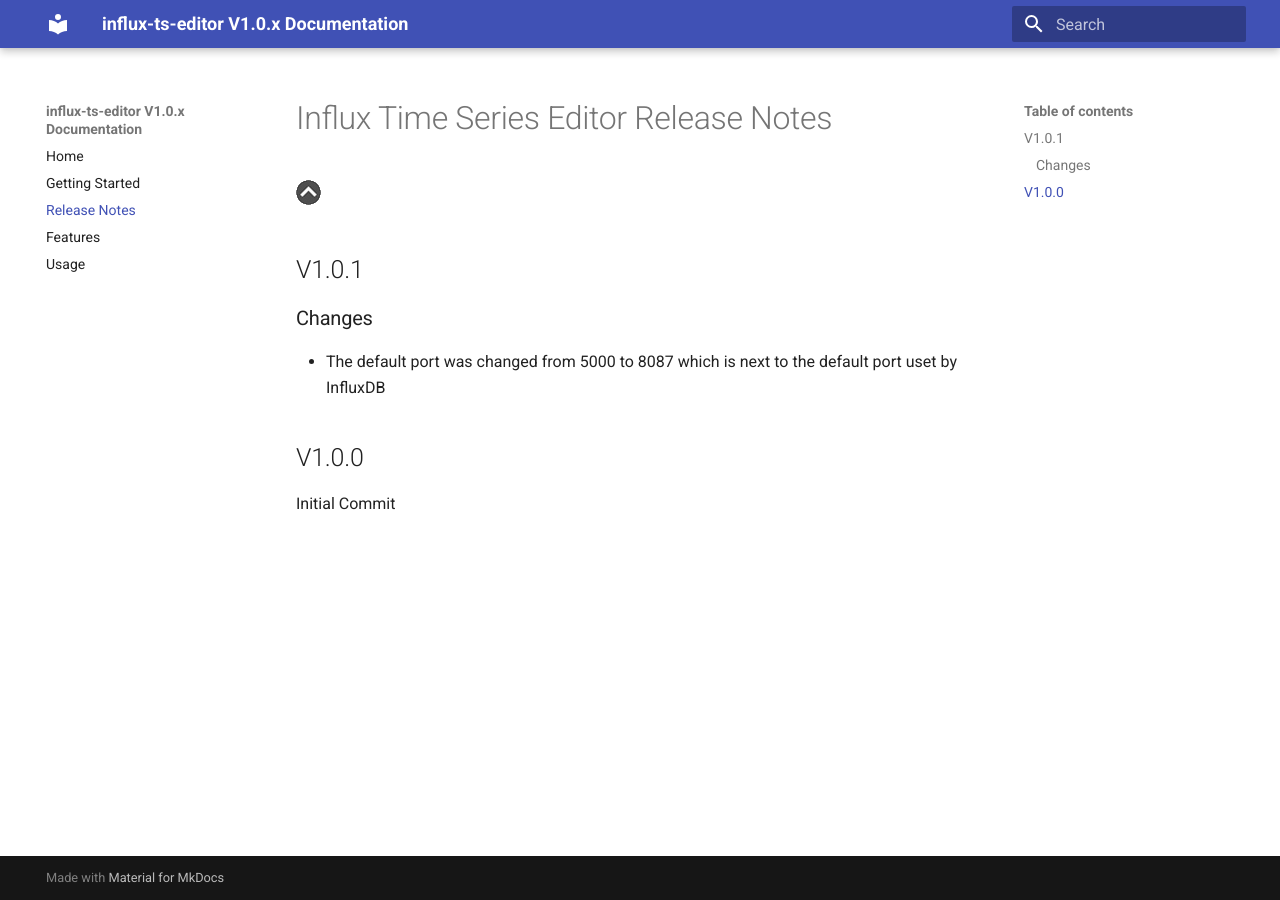
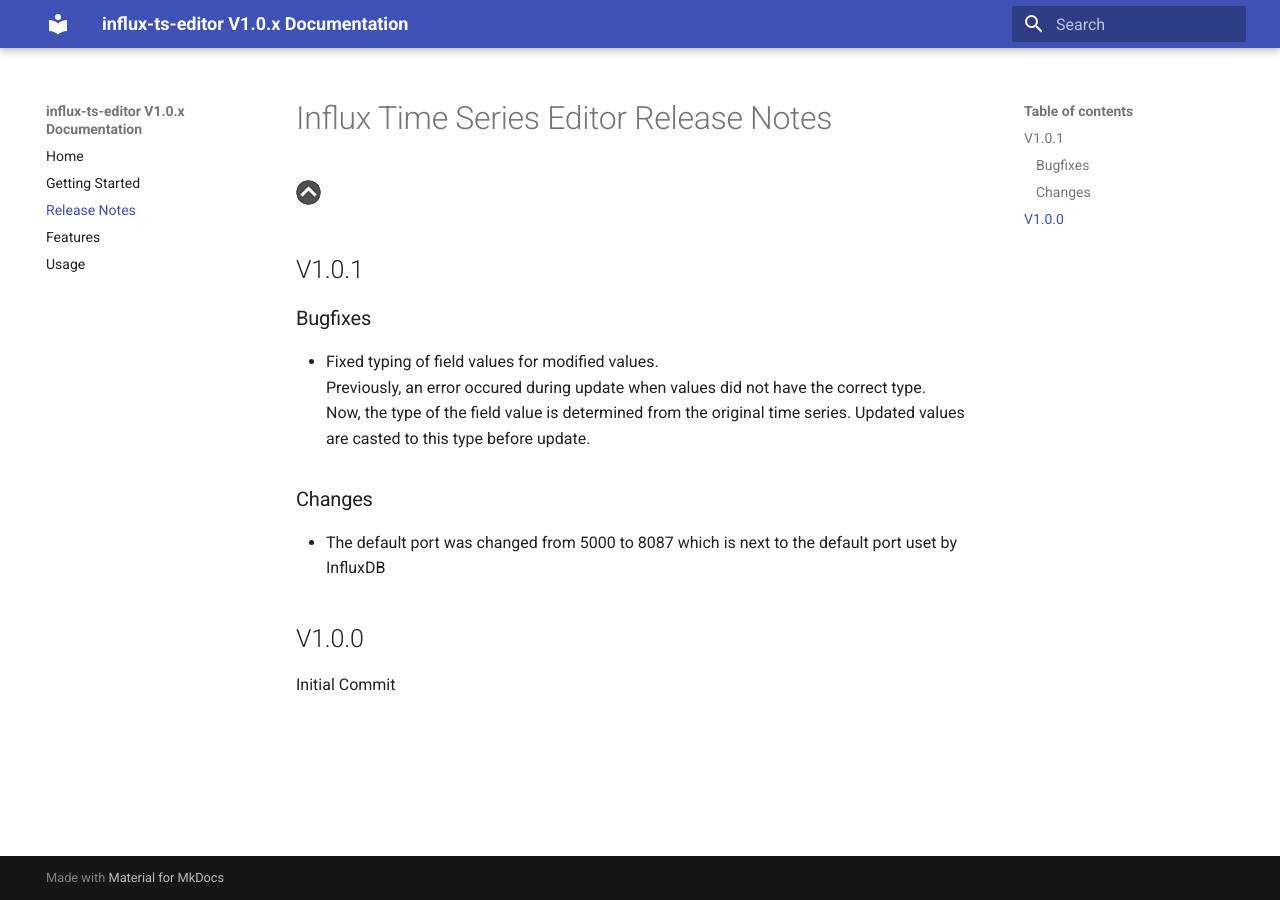
Before and after one commit to signag/influx_ts_editor, an MkDocs documentation site: the page built from docs/release_notes.md, in a window 1280 px wide. Built offline with MkDocs 1.6.1 and Material for MkDocs 9.7.7, drawn with Linux system fonts in a browser that asks for light colours.

Commit message:
V1.0.1 - fix field value type

```diff
--- a/app.py
+++ b/app.py
@@ -486,6 +486,6 @@
 # ---------------------------------------------------------------------------
 
 if __name__ == "__main__":
-    port = int(os.environ.get("PORT", 5000))
+    port = int(os.environ.get("PORT", 8087))
     debug = os.environ.get("DEBUG", "false").lower() == "true"
     app.run(host="0.0.0.0", port=port, debug=debug)
--- a/docs/release_notes.md
+++ b/docs/release_notes.md
@@ -3,6 +3,12 @@
 [![Up](img/goup.gif)](./index.md)
 
 ## V1.0.1
+
+### Bugfixes
+
+- Fixed typing of field values for modified values.
+<br>Previously, an error occured during update when values did not have the correct type.
+<br>Now, the type of the field value is determined from the original time series. Updated values are casted to this type before update.
 
 ### Changes
 
```
Also changed, not shown: README.md (+1 -1 lines).
